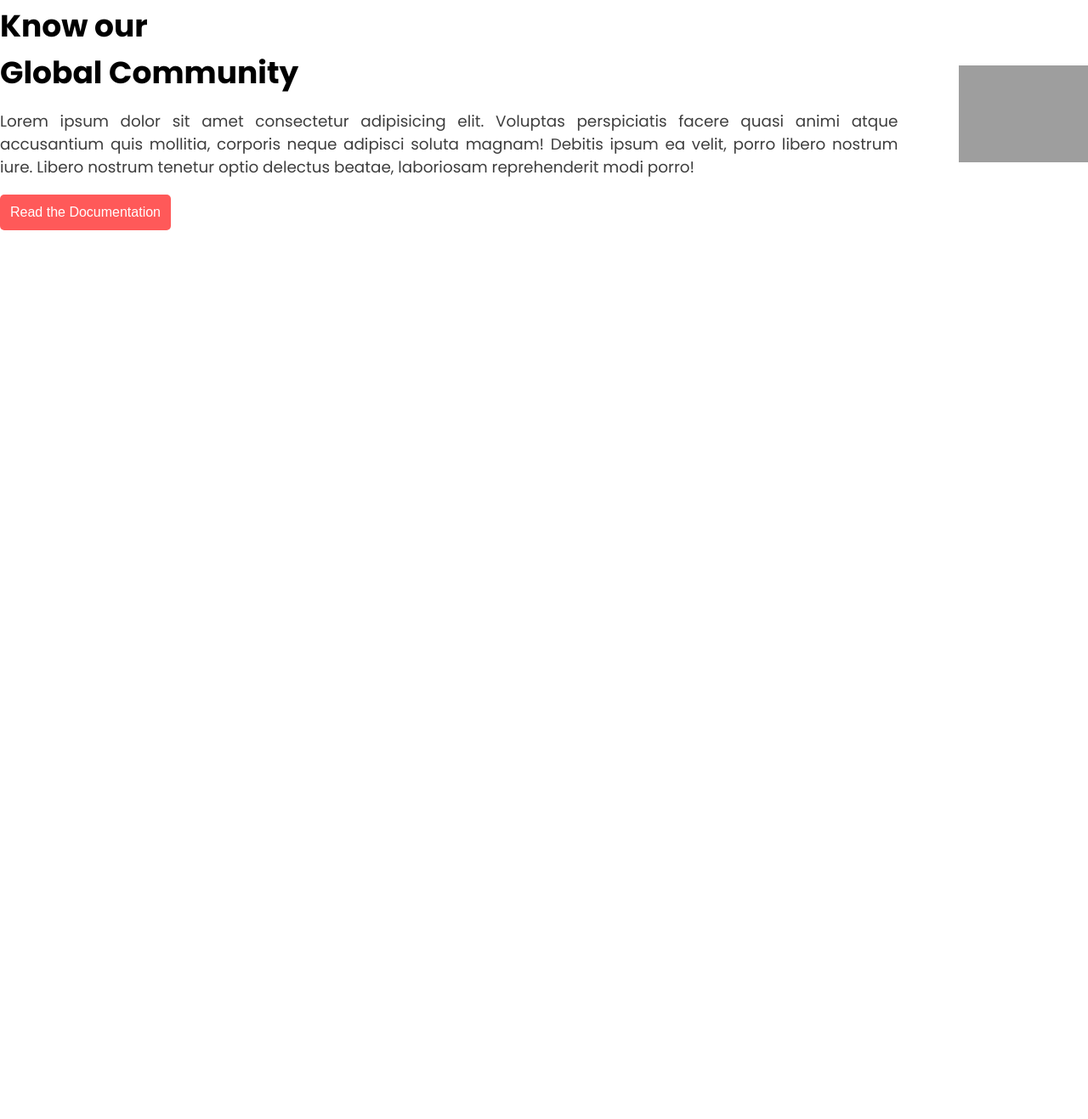
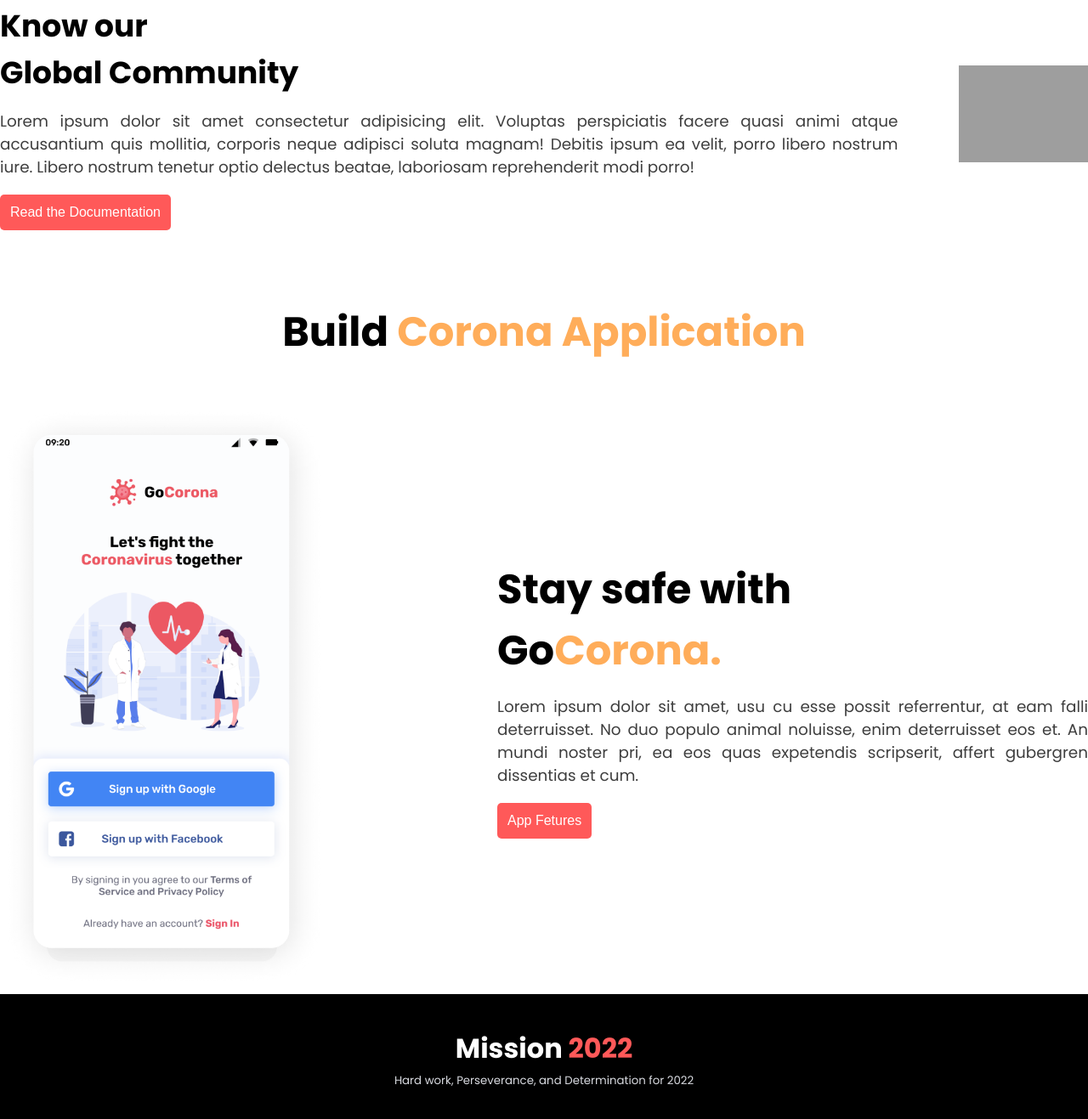
Before and after one commit to rahat0078/mission-22-responsive, a plain HTML site: page index.html in a window 1280 px wide. Shown: the part 2069-3386 px from the top of the page at 85% size. Before the commit the page ends 2340 px from the top, so only its background shows below. Drawn offline with Linux system fonts and the light colour scheme; grey boxes are pictures that could not be loaded.

Commit message:
added footer

```diff
--- a/index.html
+++ b/index.html
@@ -84,11 +84,29 @@
 
          </section>
 
+
+         <!-- build corona application section   -->
+          <section class="application">
+            <h2>Build <span class="orange">Corona Application</span></h2>
+            <div class="app-container">
+                <div class="app-img">
+                    <img src="./images/pictures/app.png" alt="">
+                </div>
+
+                <div class="app-content">
+                    <h2>Stay safe with <br> Go<span class="orange">Corona.</span></h2>
+                    <p class="dimgrey">Lorem ipsum dolor sit amet, usu cu esse possit referrentur, at eam falli deterruisset. No duo populo animal noluisse, enim deterruisset eos et. An mundi noster pri, ea eos quas expetendis scripserit, affert gubergren dissentias et cum.</p>
+                    <button class="btn-content">App Fetures</button>
+                </div>
+            </div>
+          </section>
+
     </main>
 
     <!-- ------------ footer section--------- -->
-    <footer>
-
+    <footer class="footer">
+            <h1>Mission <span>2022</span></h1>
+            <p><small>Hard work, Perseverance, and Determination for 2022</small></p>
     </footer>
 </body>
 </html>
--- a/styles/styles.css
+++ b/styles/styles.css
@@ -26,6 +26,13 @@ body{
     padding: 0.75rem;
     cursor: pointer;
 
+}
+
+h2{
+    font-size: 3rem;
+    font-weight: 700;
+    text-align: center;
+    margin-bottom: 3rem;
 }
 .orange{
     color: rgb(255, 173, 90);
@@ -66,12 +73,7 @@ main{
 
 /* my-mission-section */
 
-.my-mission > h2{
-    font-size: 3rem;
-    font-weight: 700;
-    text-align: center;
-    margin-bottom: 3rem;
-}
+
 
 .mission-container{
     display: flex;
@@ -140,7 +142,45 @@ h3{
 /* end of develop section  */
 
 
+/* application section */
+.application{
+    margin-top: 5.25rem;
 
+}
+.app-container{
+    display: flex;
+    align-items: center;
+    gap: 12.5rem;
+}
+
+.app-img img{
+    width: 100%;
+}
+.app-content > h2{
+    text-align: left;
+    margin-bottom: 1rem;
+}
+
+
+/* footer */
+
+.footer{
+    width: 100%;
+    text-align: center;
+    background-color: black;
+    padding: 2.5rem 0;
+}
+
+.footer h1{
+    color: white;
+
+}
+.footer h1 span{
+    color: rgb(255, 89, 89);
+}
+.footer p{
+    color: rgb(217, 219, 225);
+}
 
 
 
@@ -161,12 +201,16 @@ h3{
     }
     .header,
     .mission-container,
-    .develop-container {
+    .develop-container,
+    .app-container {
         flex-direction: column;
     }
     .header div{
         width: calc(100% - 2rem);
     }
+    .footer{
+        margin-top: 2rem;
+    }
 
 
 }
```
